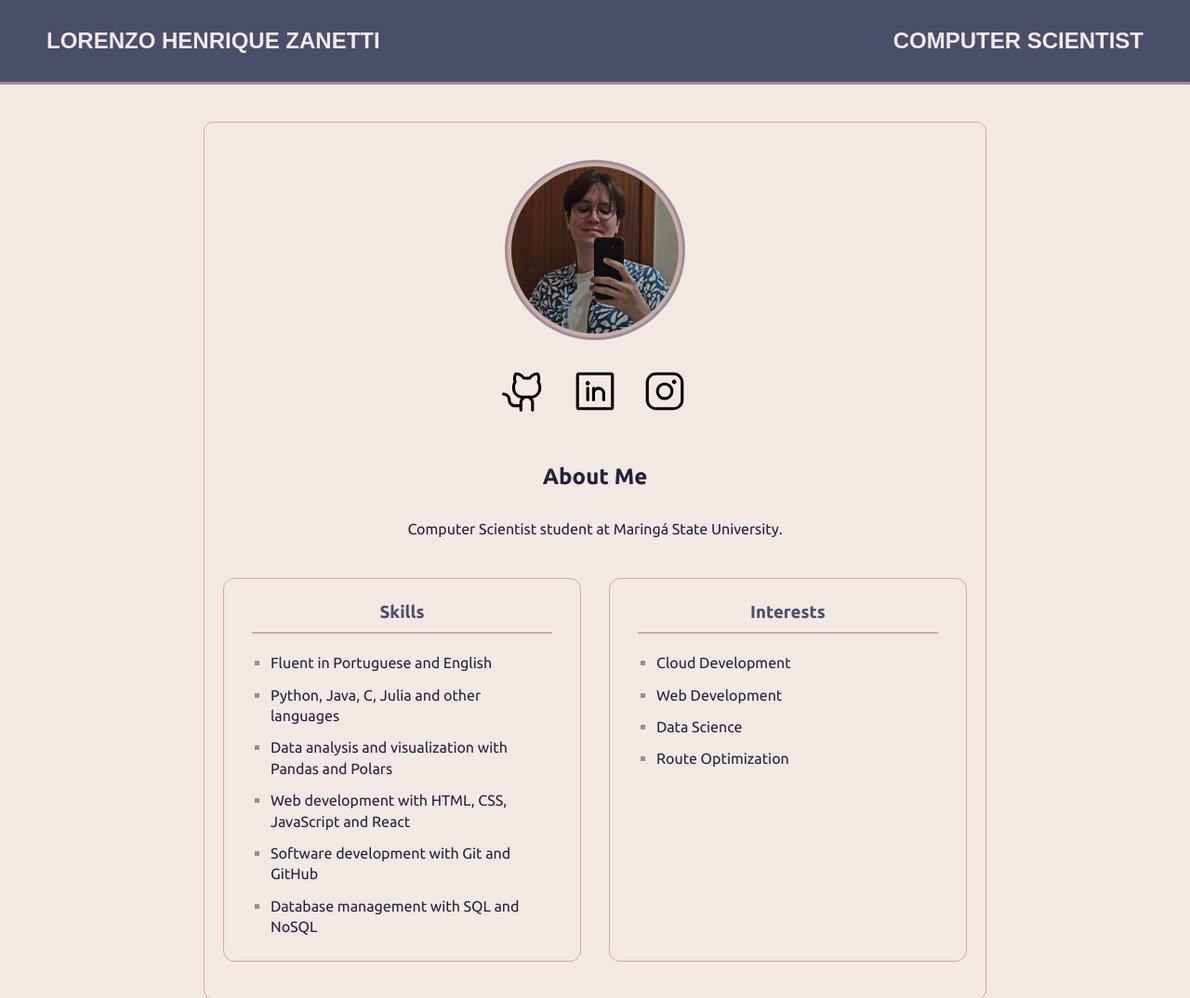
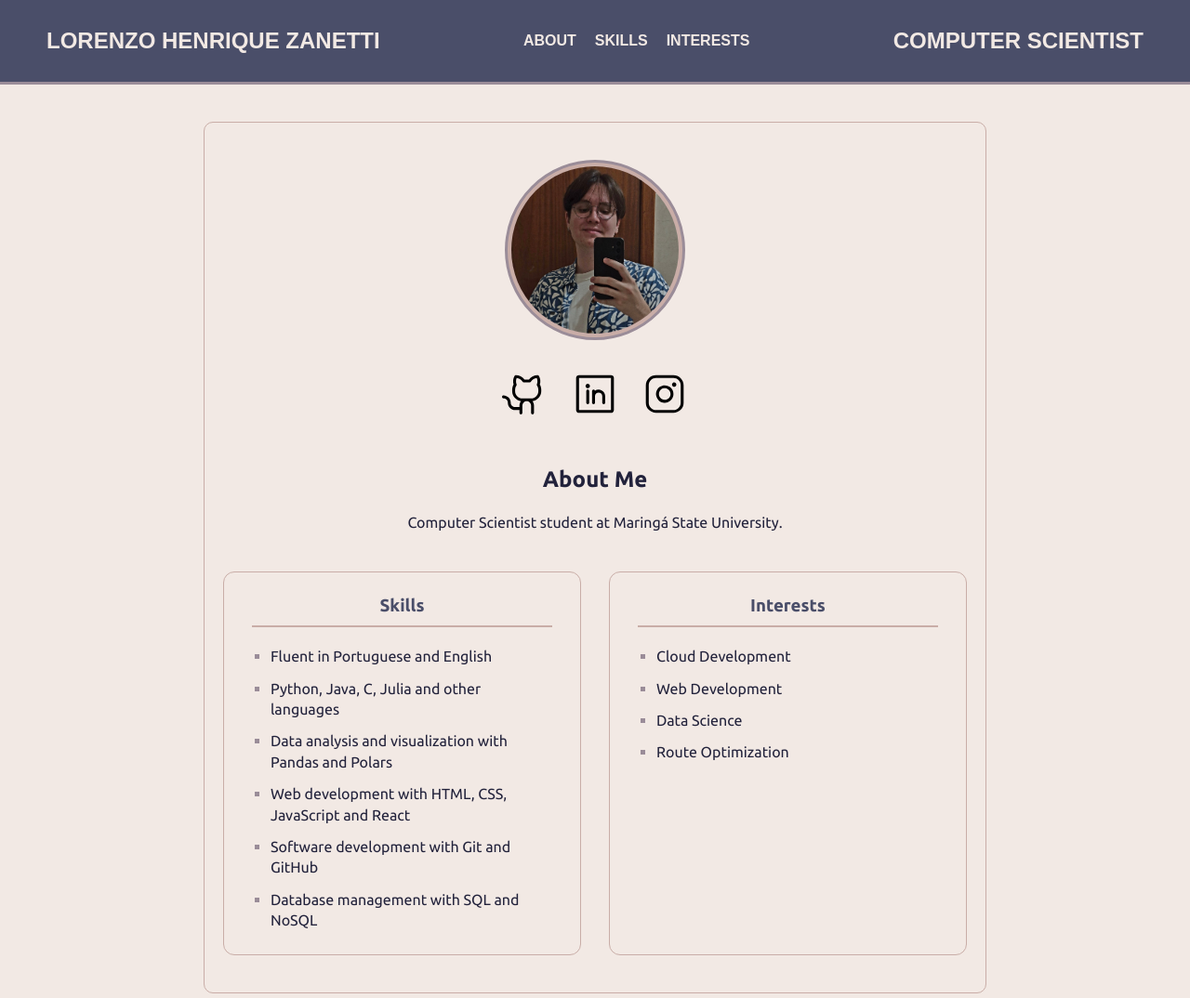
Before and after one commit to lorenzohz/lorenzohz.github.io, a plain HTML site: page index.html in a window 1280 px wide. Shown: the top 1074 px of the page at 93% size. Drawn offline with Linux system fonts and the light colour scheme; a web font is replaced by a local one.

Commit message:
adiciona navegação

```diff
--- a/index.html
+++ b/index.html
@@ -3,7 +3,7 @@
 <head>
     <meta charset="UTF-8">
     <meta name="viewport" content="width=device-width, initial-scale=1.0">
-    <title>Lorenzo H. Zanetti</title>
+    <title>Portfolio - Lorenzo H. Zanetti</title>
 
     <link rel="stylesheet" href="style.css">
 
@@ -15,31 +15,47 @@
 <body>
     <header>
         <h2>Lorenzo Henrique Zanetti</h2>
+
+        <nav>
+            <a href="#about">About</a>
+            <a href="#skills">Skills</a>
+            <a href="#interests">Interests</a>
+        </nav>
+
         <h2>Computer Scientist</h2>
     </header>
 
-    <section class="container">
+    <!-- main para indicar conteúdo principal -->
+    <main class="container">
         <div class="content">
 
+            <!-- Agrupamento da foto de perfil e redes sociais -->
+            <div class="profile-header">
                 <img class="profile-image" src="public/lorenzo.jpg" alt="Lorenzo Henrique Zanetti">
 
                 <div class="links">
-                <a href="https://www.github.com/lorenzohz/" target="_blank">
+                    <a href="https://www.github.com/lorenzohz/" target="_blank" rel="noopener noreferrer">
                         <img class="link-image" src="public/github.svg" alt="GitHub">
                     </a>
-                <a href="https://www.linkedin.com/in/lorenzohzanetti/" target="_blank">
+                    <a href="https://www.linkedin.com/in/lorenzohzanetti/" target="_blank" rel="noopener noreferrer">
                         <img class="link-image" src="public/linkedin.svg" alt="LinkedIn">
                     </a>
-                <a href="https://www.instagram.com/lorenzohzanetti/" target="_blank">
+                    <a href="https://www.instagram.com/lorenzohzanetti/" target="_blank" rel="noopener noreferrer">
                         <img class="link-image" src="public/instagram.svg" alt="Instagram">
                     </a>
                 </div>
 
+            </div>
+
+            <!-- Seção de about -->
+            <section id="about">
                 <h2>About Me</h2>
                 <p class="about-text">Computer Scientist student at Maringá State University.</p>
+            </section>
 
             <div class="about-me">
-                <div class="about-content">
+                <!-- Seção de skills -->
+                <section id="skills" class="about-content">
                     <h3>Skills</h3>
                     <ul>
                         <li>Fluent in Portuguese and English</li>
@@ -49,9 +65,10 @@
                         <li>Software development with Git and GitHub</li>
                         <li>Database management with SQL and NoSQL</li>
                     </ul>
-                </div>
+                </section>
 
-                <div class="about-content">
+                <!-- Seção de interesses -->
+                <section id="interests" class="about-content">
                     <h3>Interests</h3>
                     <ul>
                         <li>Cloud Development</li>
@@ -59,13 +76,14 @@
                         <li>Data Science</li>
                         <li>Route Optimization</li>
                     </ul>
-                </div>
+                </section>
             </div>
 
         </div>
-    </section>
+    </main>
 
     <footer>
+        <!-- Espaço reservado para o rodapé -->
     </footer>
 </body>
 </html>
--- a/style.css
+++ b/style.css
@@ -6,10 +6,14 @@
     --parchment: #f2e9e4ff;
 }
 
+html {
+    scroll-behavior: smooth;
+}
+
 header {
-    background-color: var(--dusty-grape); /* Fundo escuro/roxo acinzentado */
-    color: var(--parchment); /* Texto claro para contraste */
-    border-bottom: 3px solid var(--lilac-ash); /* Linha divisória mais presente */
+    background-color: var(--dusty-grape);
+    color: var(--parchment);
+    border-bottom: 3px solid var(--lilac-ash);
     padding: 10px 50px;
     text-align: center;
     text-transform: uppercase;
@@ -23,6 +27,18 @@ header {
     font-family: 'Bitcount Prop Single', sans-serif;
     font-weight: bold;
     position: relative;
+}
+
+header nav {
+    display: flex;
+    gap: 20px;
+}
+
+header nav a {
+    color: var(--parchment);
+    text-decoration: none;
+    font-weight: bold;
+    transition: color 0.3s ease;
 }
 
 body {
```
Lines whose indentation alone changed are shown as unchanged.
